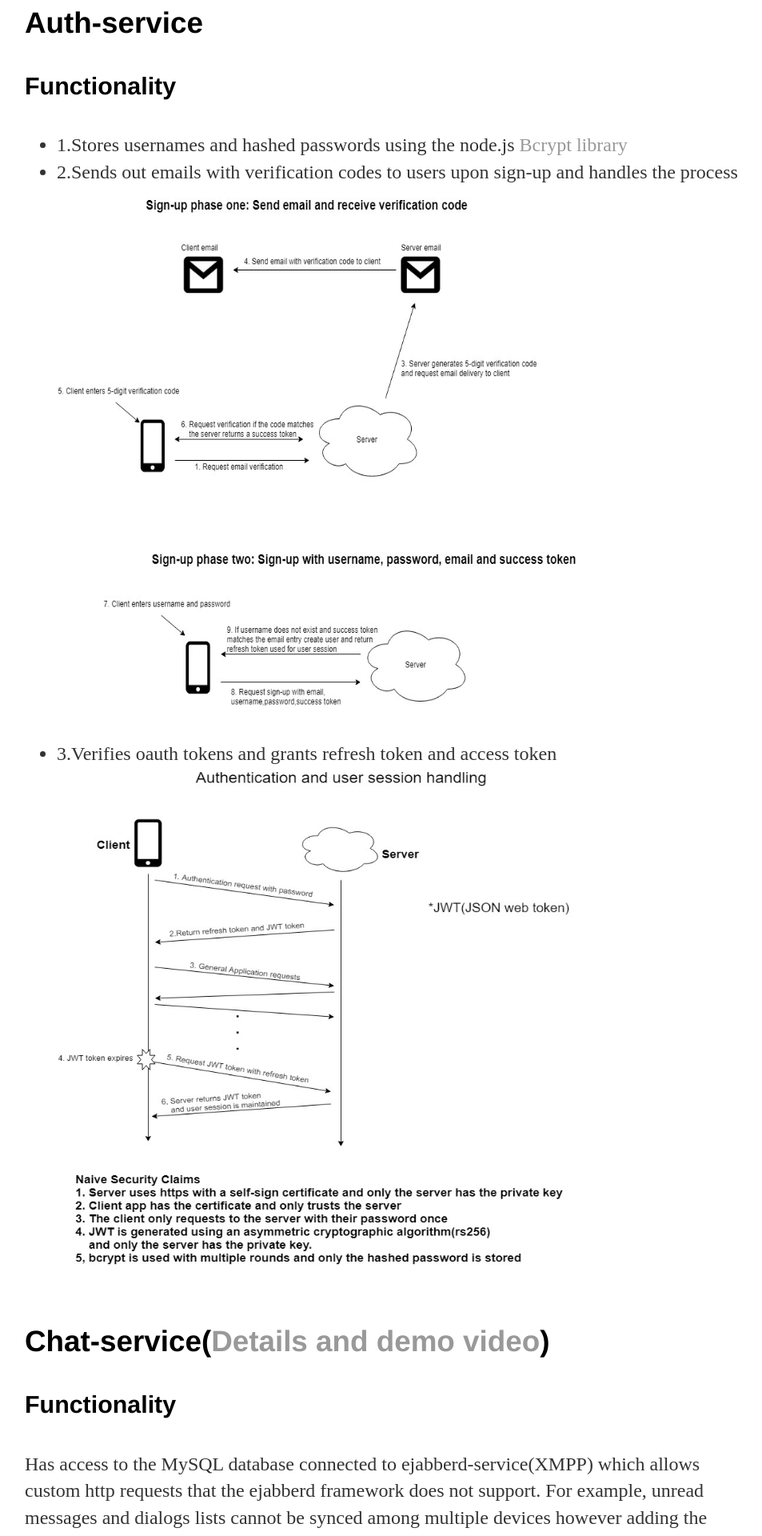
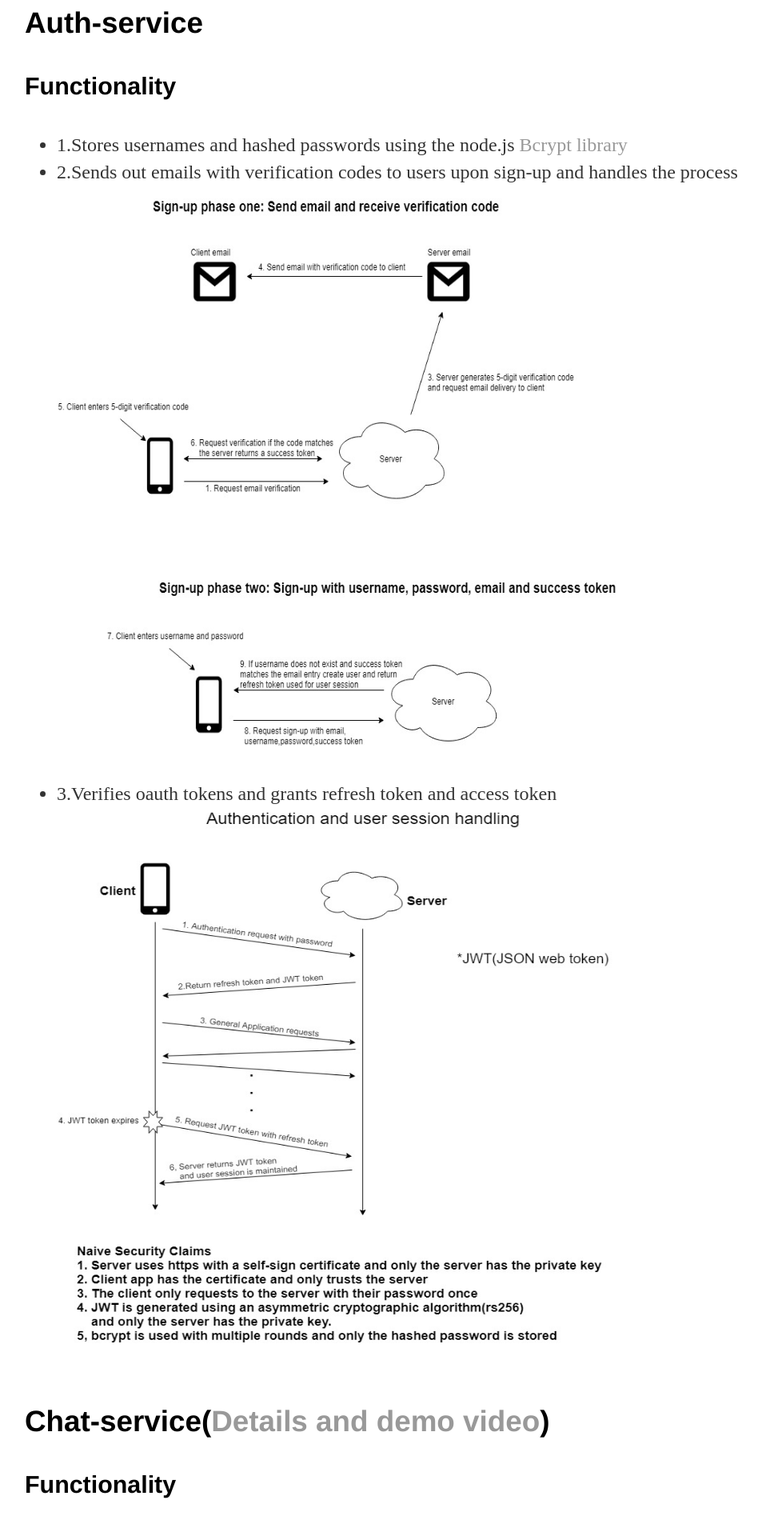
Before and after one commit to jcho7022/jcho7022.github.io, a Jekyll site: the page built from projects/float/index.html, in a window 1280 px wide. Shown: the part 2731-4651 px from the top of the page at 80% size, without its empty margins (161-1114 px from the left). Built offline with Jekyll 4.4.1, drawn with Linux system fonts in a browser that asks for light colours.

Commit message:
Update index.html

```diff
--- a/projects/float/index.html
+++ b/projects/float/index.html
@@ -42,10 +42,10 @@ Users can interact with shops owners using a built in instant messaging and sear
 	<ul class="Functionality">
 		<li>1.Stores usernames and hashed passwords using the node.js <a href="https://www.npmjs.com/package/bcrypt">Bcrypt library</a></li>
 		<li>2.Sends out emails with verification codes to users upon sign-up and handles the process
-			<img src="sign_up.jpg" alt="sign_up" height="650px" width="650px"></li>
+			<img src="sign_up.jpg" alt="sign_up" height="700px" width="700px"></li>
 		<br>
 		<li>3.Verifies oauth tokens and grants refresh token and access token
-			<img src="auth_user_session.jpg" alt="auth_user_session" height="650px" width="650px"></li>
+			<img src="auth_user_session.jpg" alt="auth_user_session" height="700px" width="700px"></li>
 
 	</ul>
 
```
